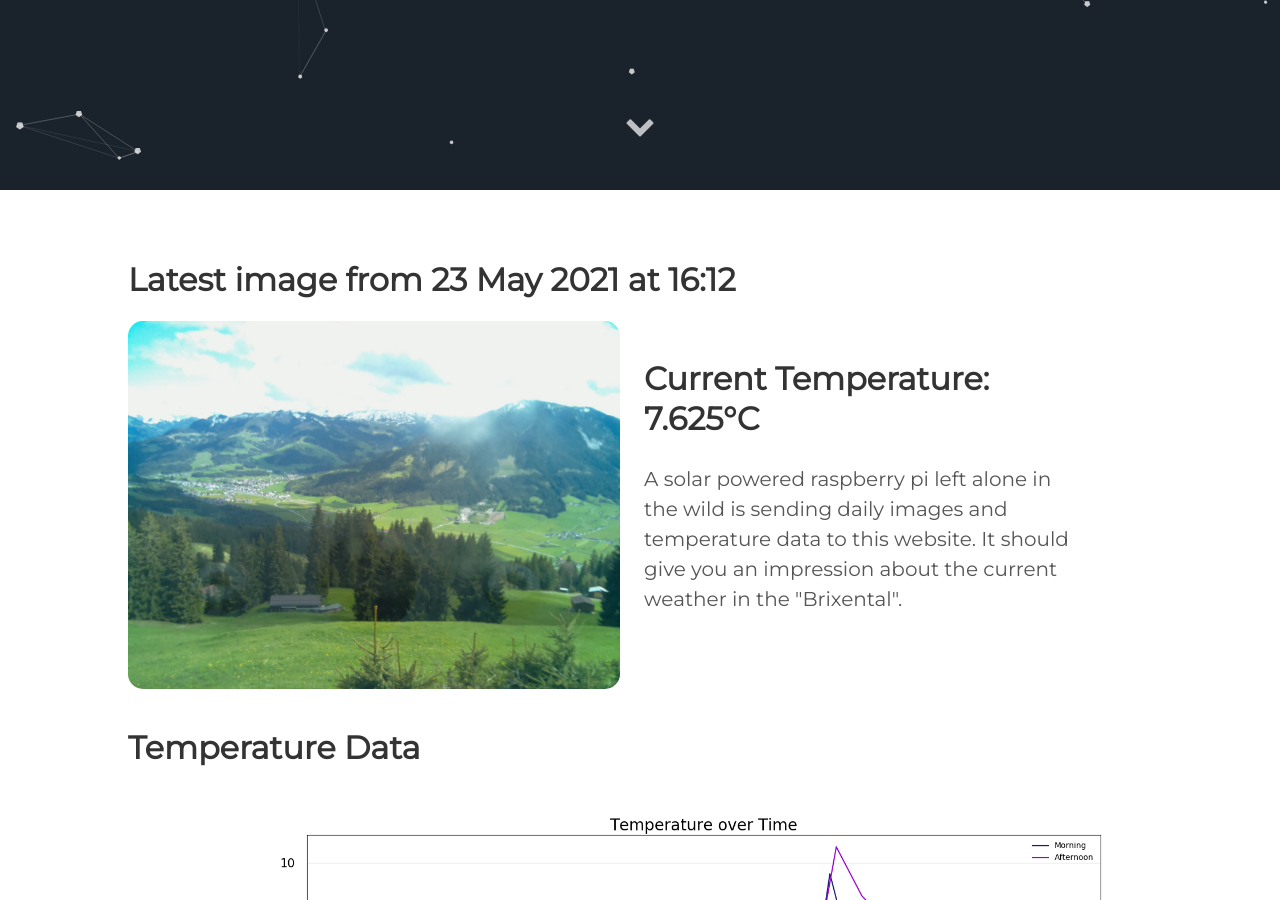
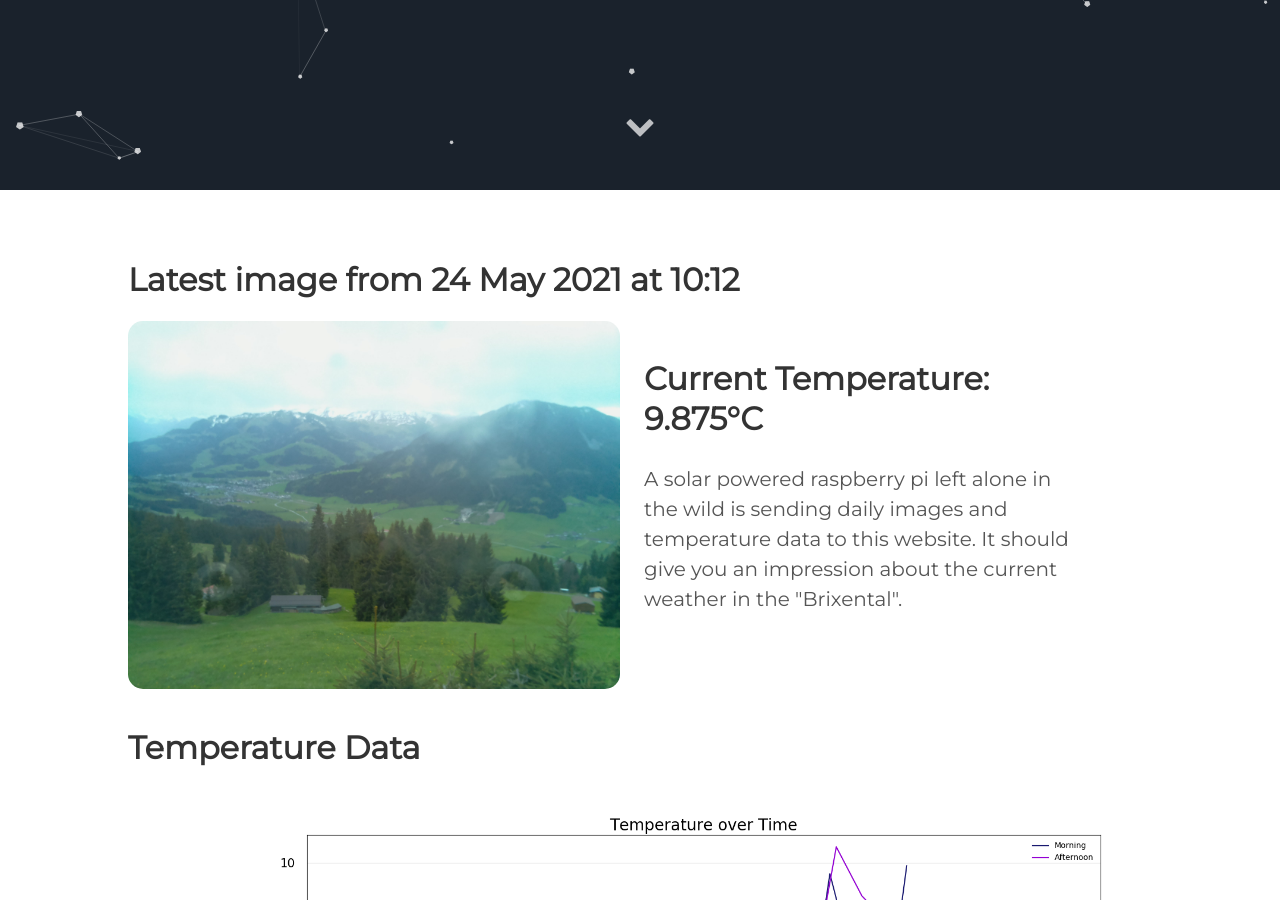
Before and after one commit to vektorious/vektorious.github.io, a Jekyll site: the page built from resources/huette.md, in a window 1280 px wide and 900 px high, scrolled down 710 px. Built offline with Jekyll 4.4.1, drawn with Linux system fonts in a browser that asks for light colours.

Commit message:
I'm a bot beep boop

```diff
--- a/resources/huette.md
+++ b/resources/huette.md
@@ -6,13 +6,13 @@
 description: 'Live image from the Austrian alps'
 twitter_text: ' '
 ---
-## Latest image from 23 May 2021 at 16:12
+## Latest image from 24 May 2021 at 10:12
 <div class="huette">
   <div class="huette-image">
     <img src="{{ "/assets/img/huette.jpg" | prepend: site.baseurl }}">
   </div>
   <div class="huette-text">
-        <h2>Current Temperature: 7.625°C</h2>
+        <h2>Current Temperature: 9.875°C</h2>
         <p>A solar powered raspberry pi left alone in the wild is sending daily images and temperature data to this website. It should give you an impression about the current weather in the "Brixental".</p>
 
   </div>
```
Also changed, not shown: rpi-script/2021-05-24_101119.txt (renamed from rpi-script/2021-05-23_161114.txt, +5 -5 lines), rpi-script/huette.md (+2 -2 lines), assets/img/huette.jpg, assets/img/temp_plot.png, rpi-script/temp_plot.png, 1 other file.
